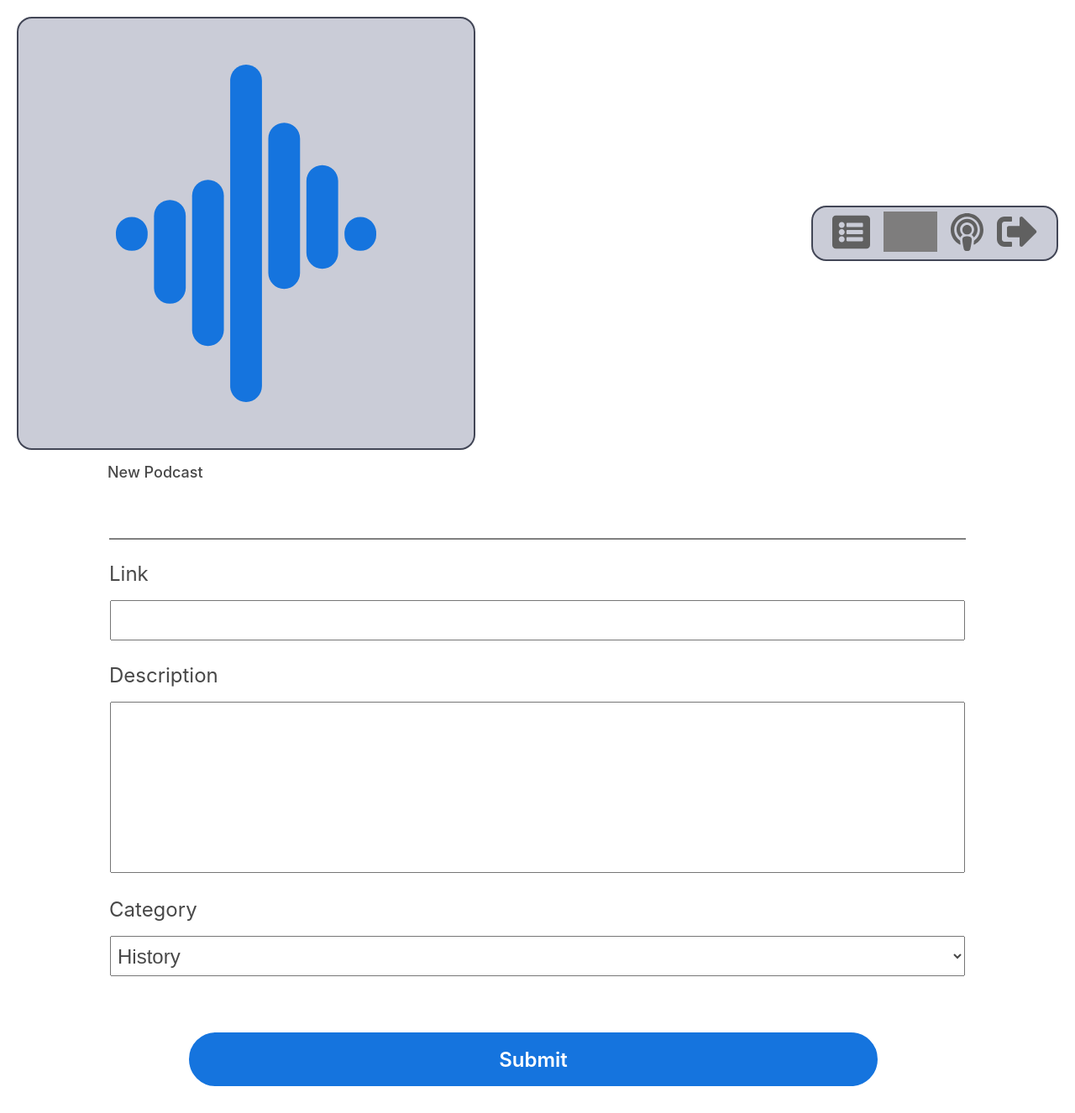
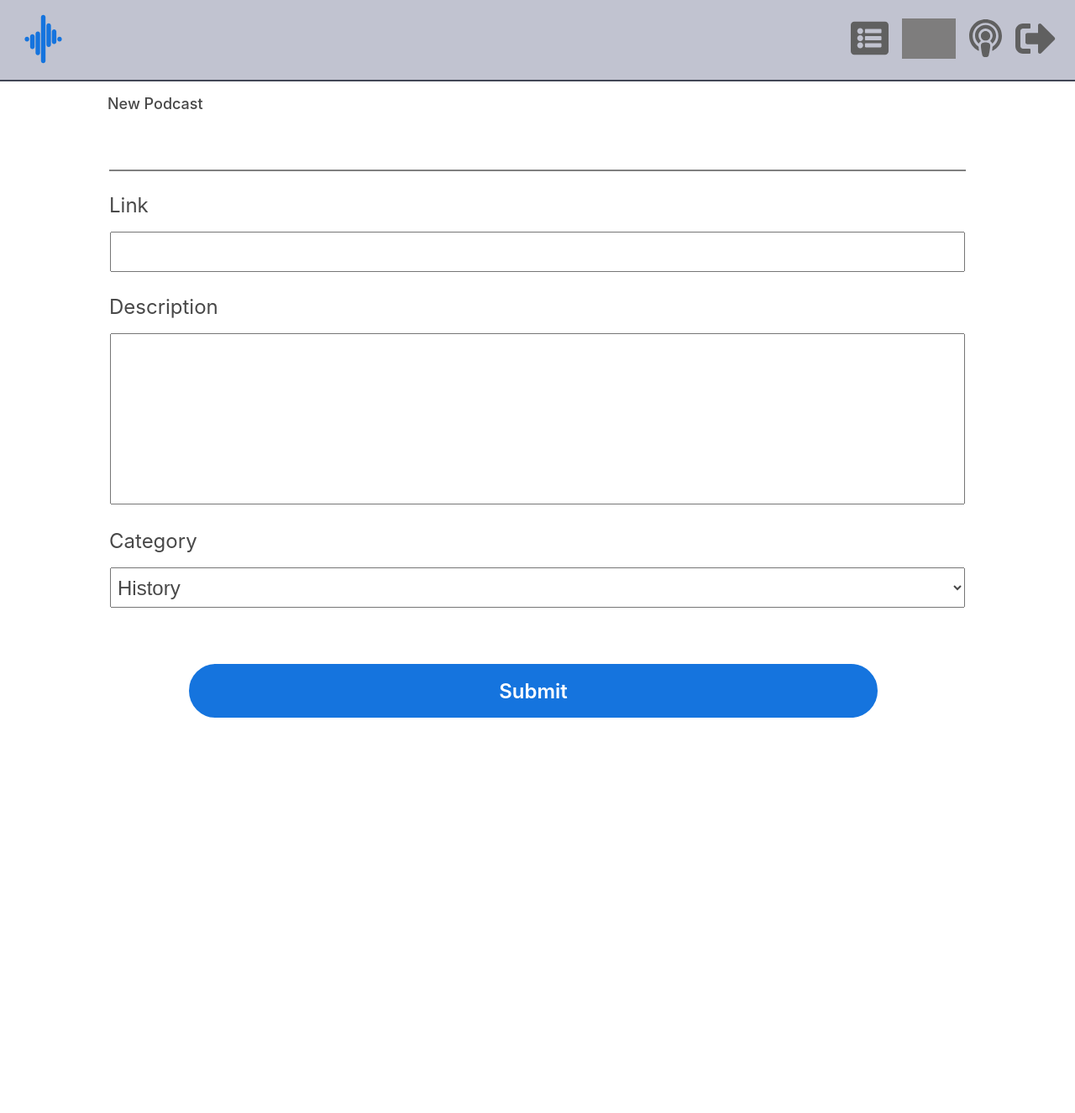
Before and after one commit to cJeffreys7/good-waves, a Django app: page /podcasts/create/ in a window 1280 px wide. Shown: the whole page at 84% size. After the commit the page ends 855 px from the top, so only its background shows below. Run offline with Django 3.2, Linux system fonts and the light colour scheme; the visitor is signed in with stand-in values (Sample User, id 1); grey boxes are pictures that could not be loaded.

Commit message:
remove desktop styling for now

```diff
--- a/main_app/static/css/base.css
+++ b/main_app/static/css/base.css
@@ -54,6 +54,7 @@ header {
   width: 100%;
   background: var(--nav-bg-ff);
   border-bottom: var(--borders);
+  z-index: 1;
 }
 
 .logo-img {
@@ -291,21 +292,22 @@ nav li {
   }
 }
 
-@media only screen and (min-width: 1024px) {
-  main {
+/*! Style desktop view  */
+/* @media only screen and (min-width: 1024px) { */
+  /* main {
     min-height: calc(100vh - 55px);
-  }
+  } */
 
-  header {
+  /* header {
     margin: 20px 20px 0 20px;
     width: calc(100vw - 40px);
     max-width: 1920px;
     top: 20px;
     background-color: transparent;
     border-bottom: none;
-  }
+  } */
 
-  nav,
+  /* nav,
   .header-logo-container {
     margin: 0;
     background: var(--nav-bg-ff);
@@ -329,14 +331,14 @@ nav li {
 
   .logo-img {
     width: 100%;
-  }
+  } */
 
 
-  nav {
+  /* nav {
     margin-left: auto;
-  }
+  } */
 
-  @supports (-webkit-backdrop-filter: none) or (backdrop-filter: none) {
+  /* @supports (-webkit-backdrop-filter: none) or (backdrop-filter: none) {
     header {
       -webkit-backdrop-filter: none;
       backdrop-filter: none;
@@ -349,4 +351,4 @@ nav li {
       backdrop-filter: blur(3px);
     }
   }
-}
+} */
--- a/main_app/static/css/podcast-detail.css
+++ b/main_app/static/css/podcast-detail.css
@@ -1,5 +1,6 @@
 .card {
   width: 100%;
+  margin-top: 32px;
 }
 
 #podcast-img {
--- a/main_app/static/css/podcast-index.css
+++ b/main_app/static/css/podcast-index.css
@@ -12,7 +12,7 @@ a {
 }
 
 .podcast-img {
-  width: 80%;
+  width: 100%;
 }
 
 .card-title {
```
Also changed, not shown: main_app/templates/recommendation_lists/detail.html (+4 -4 lines).
